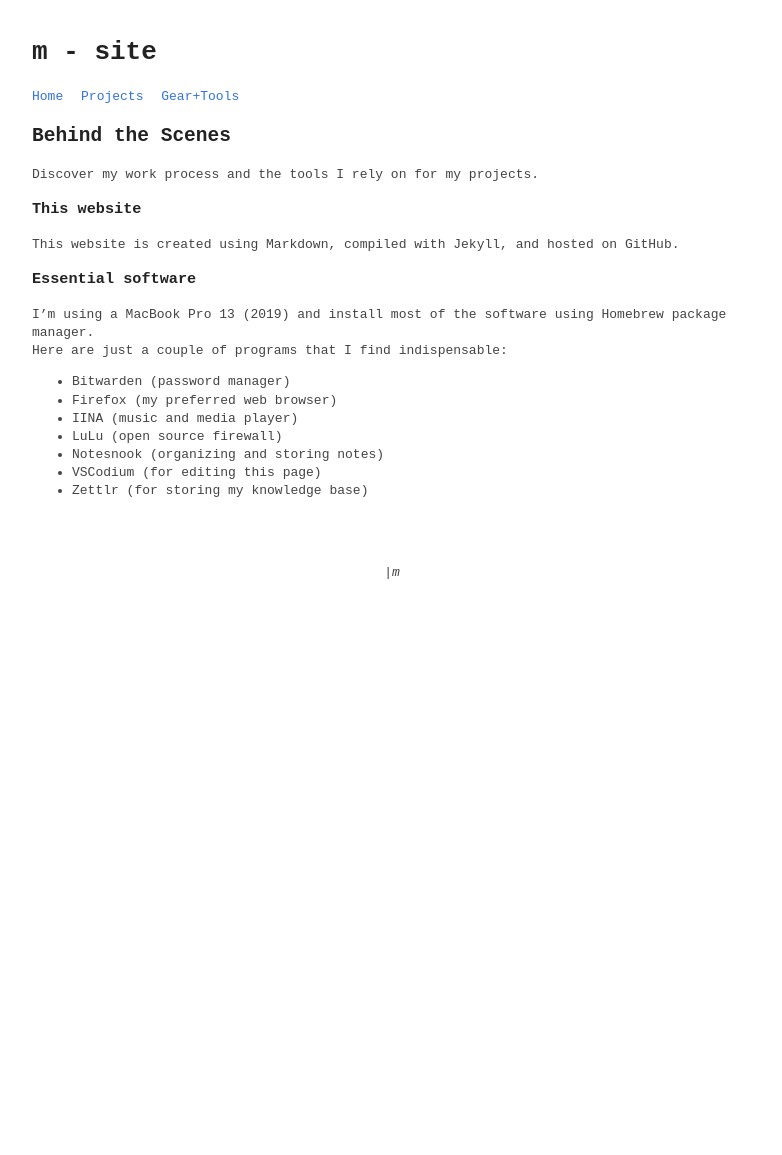
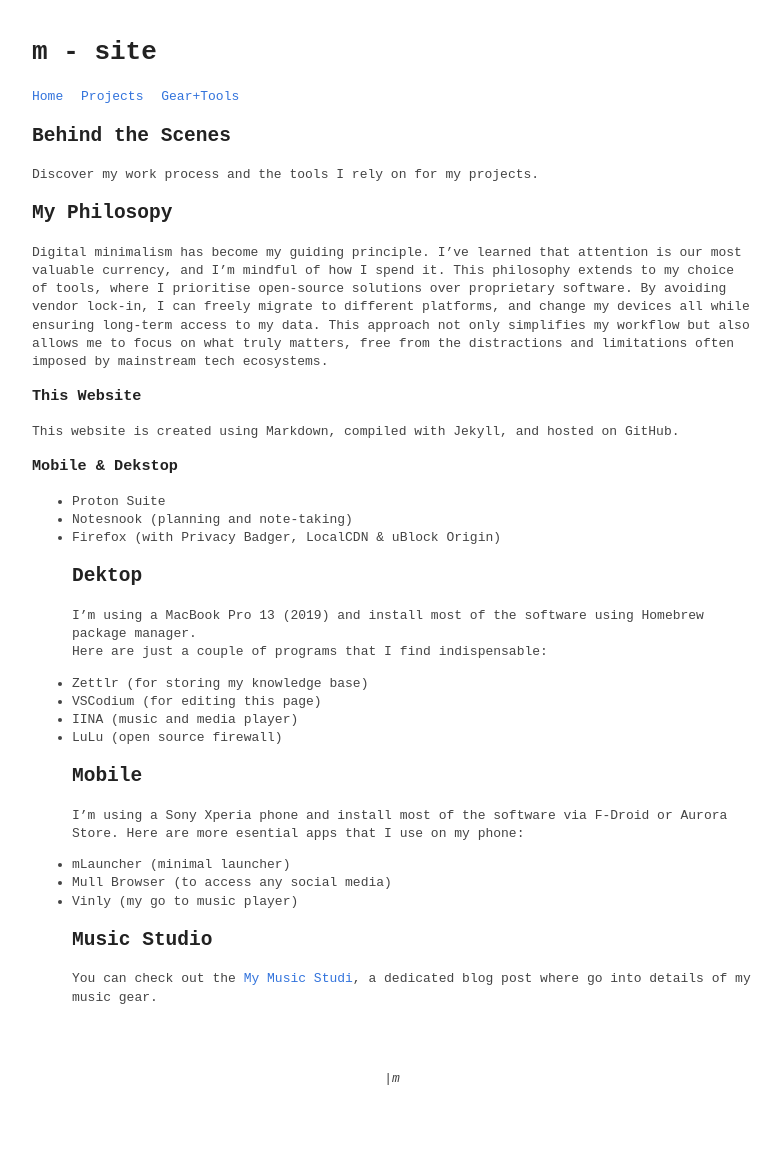
Before and after one commit to matis-io/matis-io.github.io, a Jekyll site: the page built from gear+tools.md, in a window 1280 px wide. Shown: the whole page, without its empty margins (248-1030 px from the left). Built offline with Jekyll 4.4.1, drawn with Linux system fonts in a browser that asks for light colours; before the commit the page ends 900 px from its top, so only the background shows below that.

Commit message:
Updated links and gears and tools

```diff
--- a/gear+tools.md
+++ b/gear+tools.md
@@ -6,15 +6,26 @@ permalink: /gear+tools
 
 ## Behind the Scenes
 Discover my work process and the tools I rely on for my projects.
-### This website
+## My Philosopy
+Digital minimalism has become my guiding principle. I've learned that attention is our most valuable currency, and I'm mindful of how I spend it. This philosophy extends to my choice of tools, where I prioritise open-source solutions over proprietary software. By avoiding vendor lock-in, I can freely migrate to different platforms, and change my devices all while ensuring long-term access to my data. This approach not only simplifies my workflow but also allows me to focus on what truly matters, free from the distractions and limitations often imposed by mainstream tech ecosystems.
+### This Website
 This website is created using Markdown, compiled with Jekyll, and hosted on GitHub.
-### Essential software
+### Mobile & Dekstop
+- Proton Suite
+- Notesnook (planning and note-taking)
+- Firefox (with Privacy Badger, LocalCDN & uBlock Origin)
+## Dektop
 I'm using a MacBook Pro 13 (2019) and install most of the software using Homebrew package manager.
 Here are just a couple of programs that I find indispensable:
-- Bitwarden (password manager)
-- Firefox (my preferred web browser)
+- Zettlr (for storing my knowledge base)
+- VSCodium (for editing this page)
 - IINA (music and media player)
 - LuLu (open source firewall)
-- Notesnook (organizing and storing notes)
-- VSCodium (for editing this page)
-- Zettlr (for storing my knowledge base)
+## Mobile
+I'm using a Sony Xperia phone and install most of the software via F-Droid or Aurora Store.
+Here are more esential apps that I use on my phone:
+- mLauncher (minimal launcher)
+- Mull Browser (to access any social media)
+- Vinly (my go to music player)
+## Music Studio
+You can check out the <a href="{{ site.url }}/blog/my-music-studio">My Music Studi</a>, a dedicated blog post where go into details of my music gear.
```
Also changed, not shown: _posts/2024-09-17-Revamping_My_Music_Library_p2.md (+3 -3 lines), 1 other file.
